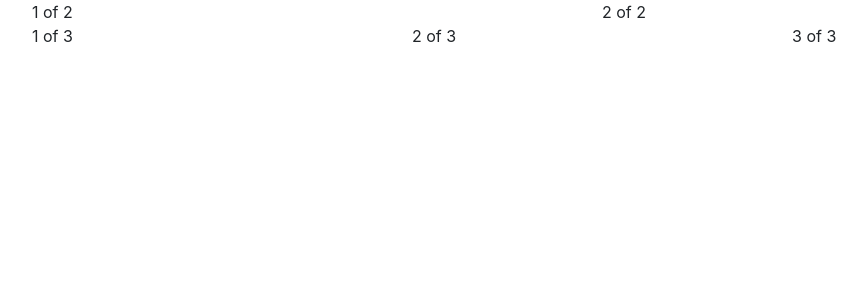
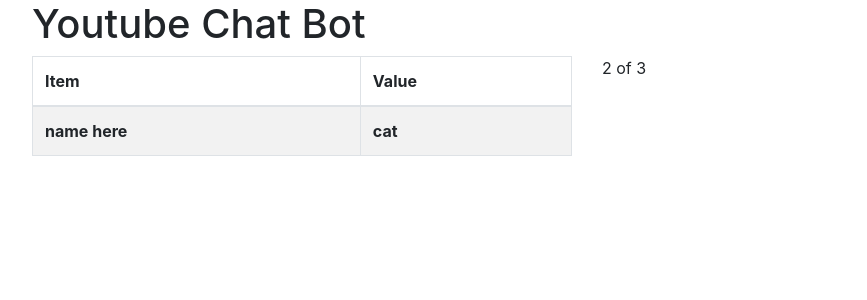
Before and after one commit to Weetbix/youtube-trending-bot, a React (Create React App) app in the folder src/web/: page / in a window 1280 px wide. Shown: the top 300 px of the page, without its empty margins (53-920 px from the left). Built offline with nearby package versions, Linux system fonts and the light colour scheme.

Commit message:
Basic stats box

```diff
--- a/src/web/src/App.tsx
+++ b/src/web/src/App.tsx
@@ -1,18 +1,21 @@
 import React, { Component } from 'react';
 import { Col, Container, Row } from 'react-bootstrap';
+import StatsBox from './StatsBox';
 
 class App extends Component {
     public render() {
         return (
             <Container>
                 <Row>
-                    <Col>1 of 2</Col>
-                    <Col>2 of 2</Col>
+                    <Col>
+                        <h1>Youtube Chat Bot</h1>
+                    </Col>
                 </Row>
                 <Row>
-                    <Col>1 of 3</Col>
+                    <Col>
+                        <StatsBox name="cat" />
+                    </Col>
                     <Col>2 of 3</Col>
-                    <Col>3 of 3</Col>
                 </Row>
             </Container>
         );
--- /dev/null
+++ b/src/web/src/StatsBox/index.tsx
@@ -0,0 +1,38 @@
+import React, { StatelessComponent } from 'react';
+import { Table } from 'react-bootstrap';
+import { IGenerateMessageRespone, IStatsResponse } from '../../../brain/api';
+
+interface IStatsBoxProps {
+    name: string;
+}
+
+function tableRow(
+    property: string | undefined,
+    annotation: string,
+): JSX.Element | null {
+    if (property) {
+        return (
+            <tr>
+                <th>{annotation}</th>
+                <th>{property}</th>
+            </tr>
+        );
+    }
+    return null;
+}
+
+const StatsBox: StatelessComponent<IStatsBoxProps> = props => {
+    return (
+        <Table striped bordered hover>
+            <thead>
+                <tr>
+                    <th>Item</th>
+                    <th>Value</th>
+                </tr>
+            </thead>
+            <tbody>{tableRow(props.name, 'name here')}</tbody>
+        </Table>
+    );
+};
+
+export default StatsBox;
```
